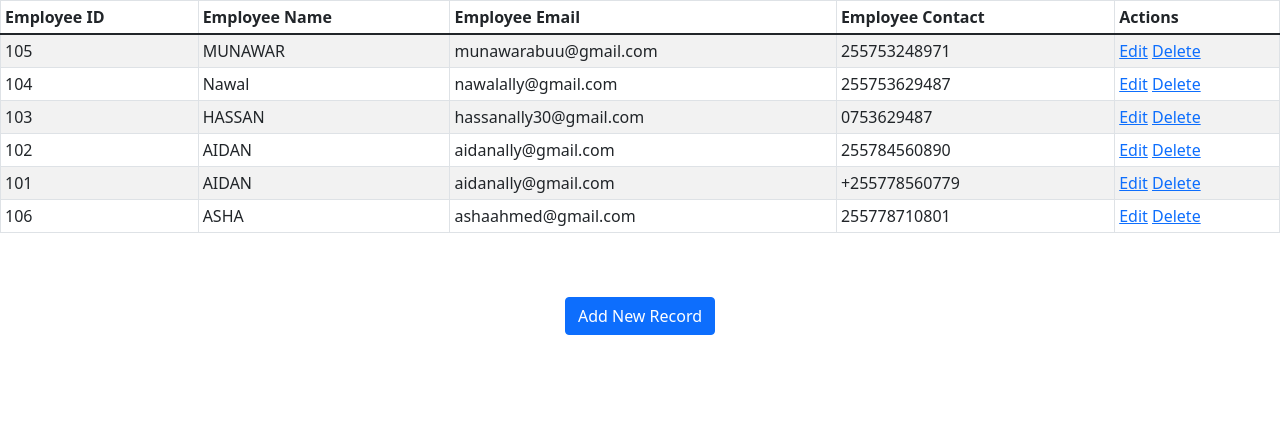
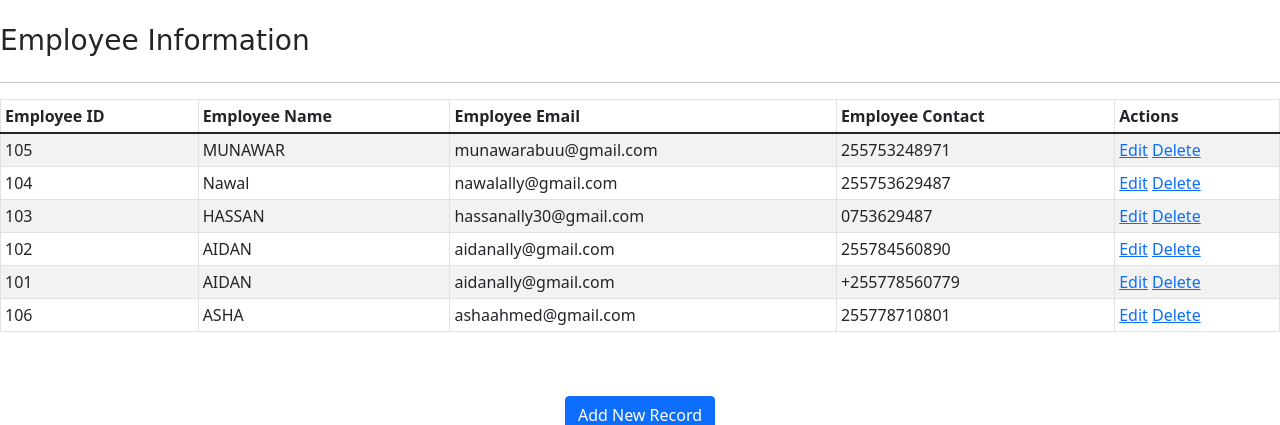
Before and after one commit to halimapazi/My-project, a Django app: page /show/ in a window 1280 px wide. Shown: the top 425 px of the page. Run offline with Django 4.2, Linux system fonts and the light colour scheme; data comes from the database, SQL or seed files in the repository.

Commit message:
Update show.html

```diff
--- a/employee/templates/show.html
+++ b/employee/templates/show.html
@@ -8,6 +8,11 @@
     <link rel="stylesheet" href="{% static 'css/style.css' %}"/>
 </head>
 <body>
+   <br>
+    <div class="row">
+        <h3>Employee Information</h3>
+    </div>
+    <hr>
 <table class="table table-striped table-bordered table-sm">
     <thead class="thead-dark">
     <tr>
```
